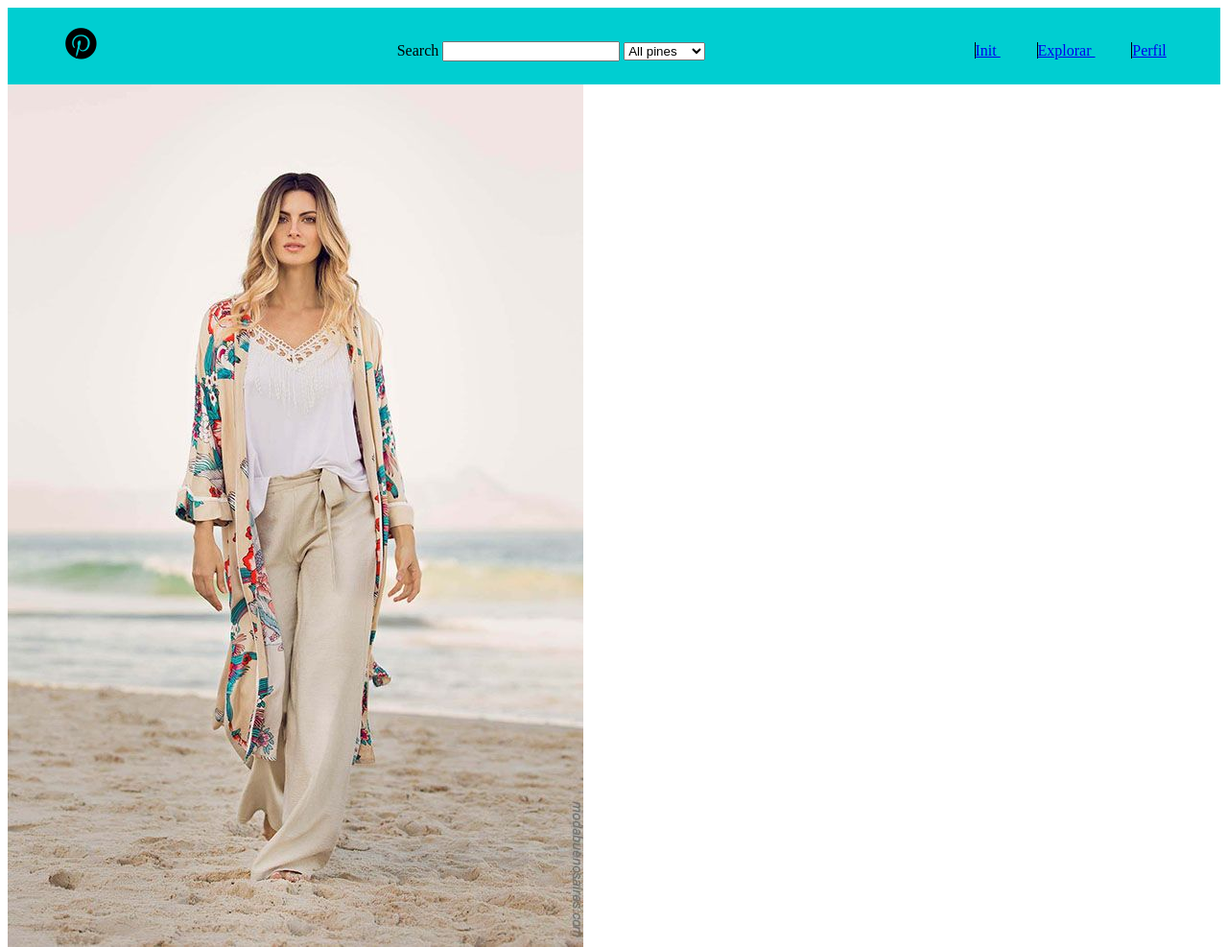
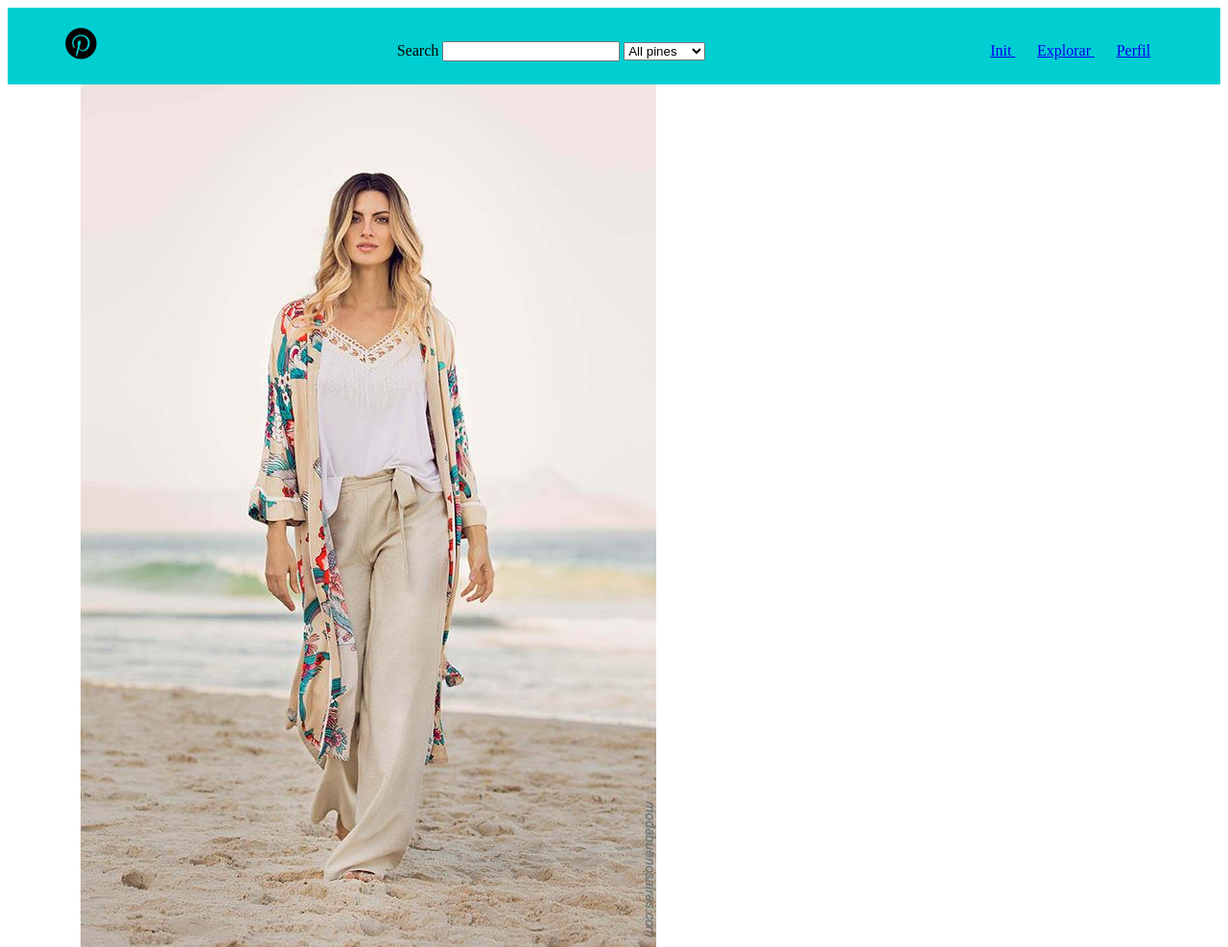
Before and after one commit to Clau1889/web-page-pinterest, a plain HTML site: page index.html in a window 1280 px wide. Shown: the top 987 px of the page at 96% size. Drawn offline with Linux system fonts and the light colour scheme.

Commit message:
En este commit se realiza el float de columnas

```diff
--- a/css/main.css
+++ b/css/main.css
@@ -24,6 +24,15 @@ header > navbar {
 }
 
 .word{
-  border-left: 0.1mm solid #000000;
-  margin: 0.5cm;
+  margin: 0.3cm;
 }
+
+.col{
+  float: left;
+  margin: 0 2cm 1cm 2cm;
+
+}
+
+.pin{
+  margin-bottom: 0.3cm;
+}
```
